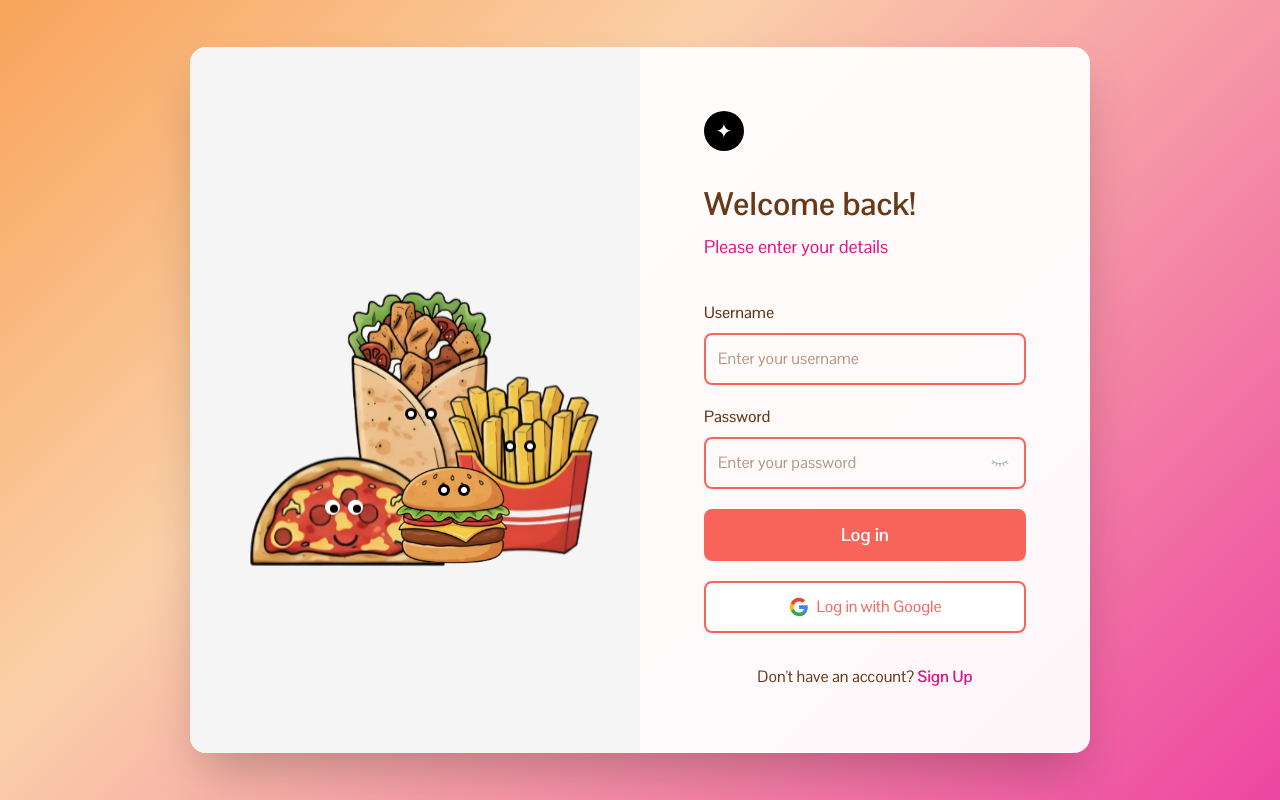
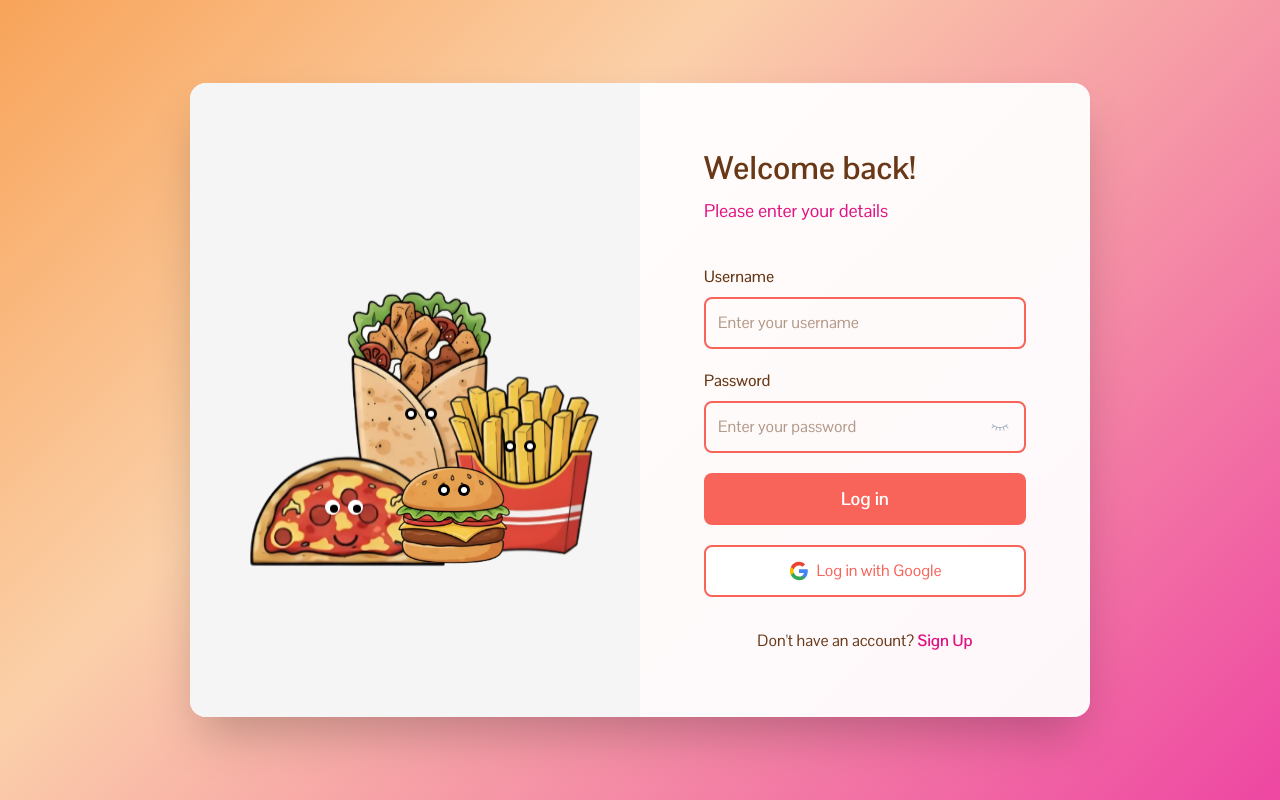
Before and after one commit to ovalriver23/segfault_front, a Next.js app: page /log-in in a window 1280 px wide. Built offline with nearby package versions, Linux system fonts and the light colour scheme.

Commit message:
feat: (minor commit) Replace router.push with router.replace for dashboard redirection in SignInPage and SignUpPage

```diff
--- a/src/app/log-in/page.tsx
+++ b/src/app/log-in/page.tsx
@@ -196,7 +196,7 @@ const SignInPage = () => {
 
       // Redirect to dashboard after 2 seconds
       setTimeout(() => {
-        router.push('/dashboard');
+        router.replace('/dashboard');
       }, 1500);
     } catch (error) {
       console.error('Sign-in error:', error);
@@ -256,9 +256,6 @@ const SignInPage = () => {
         </div>
         {/* Right Section: Login Form */}
         <div className="flex-1 p-8 md:p-16 flex flex-col justify-center">
-          <div className="logo w-10 h-10 bg-black rounded-full flex items-center justify-center mb-8 mx-auto md:mx-0">
-            <span className="text-white text-xl">✦</span>
-          </div>
           <h1 className="text-2xl md:text-[32px] mb-2 font-bold" style={{ color: "#683817" }}>Welcome back!</h1>
           <p className="subtitle mb-10 text-base md:text-lg" style={{ color: "#E11383" }}>Please enter your details</p>
 
--- a/src/app/sign-up/page.tsx
+++ b/src/app/sign-up/page.tsx
@@ -198,7 +198,7 @@ const SignUpPage = () => {
 
       // Redirect to dashboard after 2 seconds
       setTimeout(() => {
-        router.push('/dashboard');
+        router.replace('/dashboard');
       }, 1500);
 
     } catch (error) {
@@ -225,9 +225,6 @@ const SignUpPage = () => {
       }}
     >
       <div className="w-full max-w-md bg-white/95 rounded-2xl shadow-2xl p-8 md:p-12">
-        <div className="logo w-10 h-10 bg-black rounded-full flex items-center justify-center mb-8 mx-auto">
-          <span className="text-white text-xl">✦</span>
-        </div>
         <h1 className="text-2xl md:text-3xl mb-2 font-bold text-center text-text-500">
           Create your account
         </h1>
```
